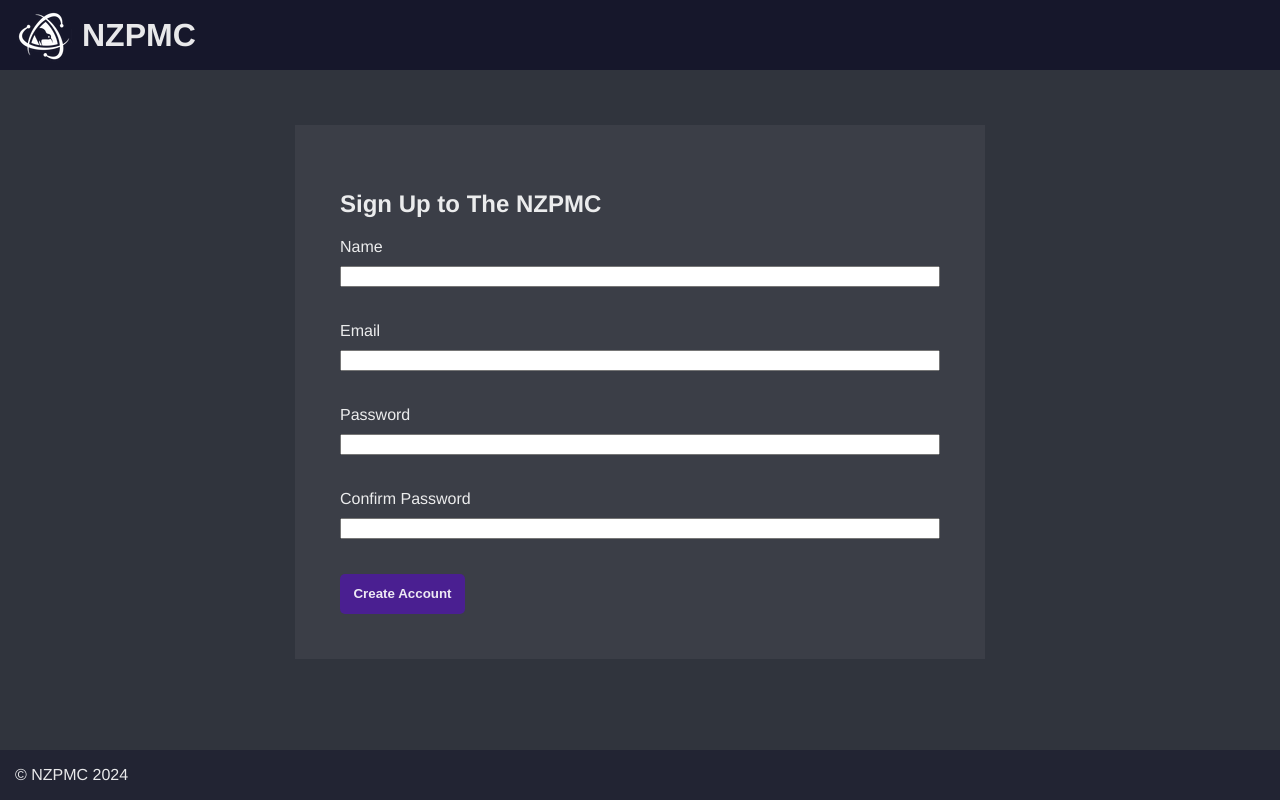
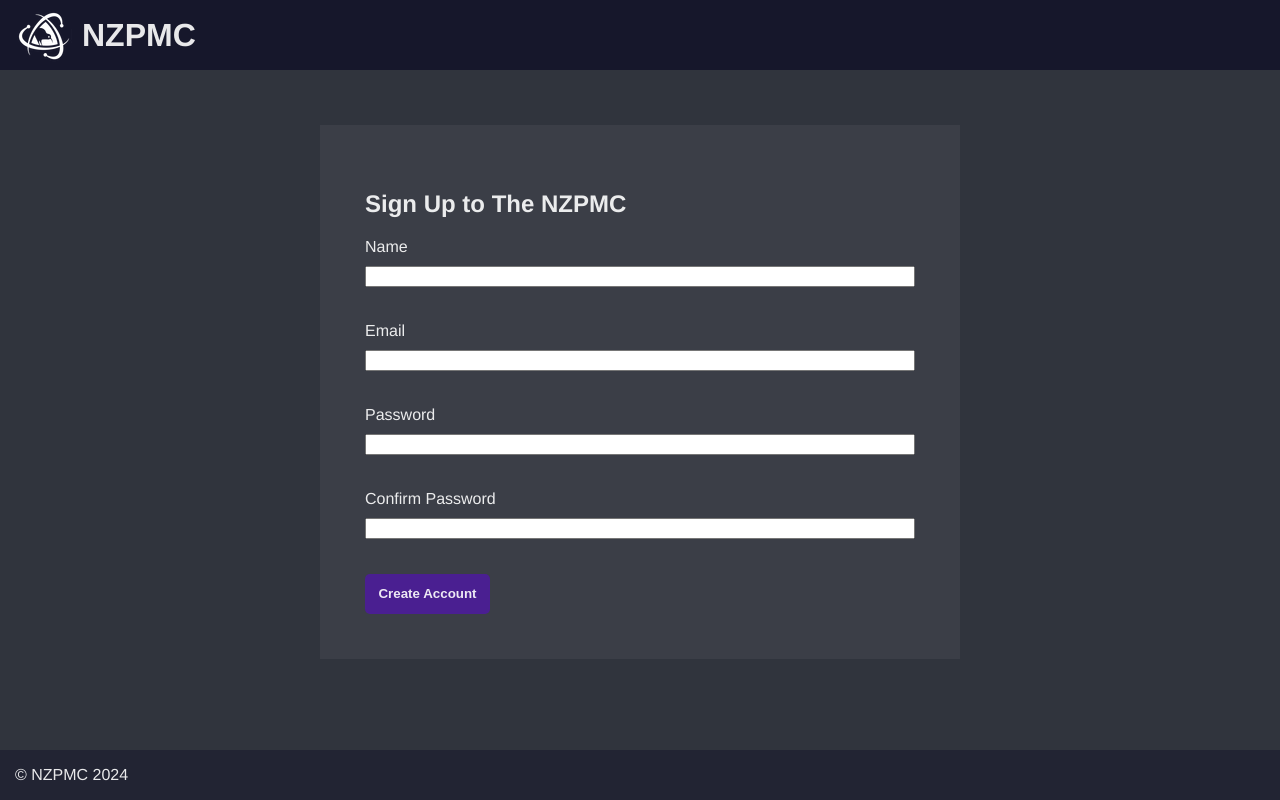
Before and after one commit to RLee64/mini-registration-platform, a React (Vite) app in the folder frontend/: page /sign-up in a window 1280 px wide. Built offline with nearby package versions, Linux system fonts and the light colour scheme.

Commit message:
Minor Style Change
very tiny adjustments of some width & margins

```diff
--- a/frontend/src/components/ErrorMessage.jsx
+++ b/frontend/src/components/ErrorMessage.jsx
@@ -4,7 +4,8 @@ const ErrorMessage = ({message}) => {
     padding: 10,
     borderRadius: 10,
     boxSizing: "border-box",
-    width: "100%"
+    width: "100%",
+    marginBottom: 30
   };
 
   return message ? <p style={errorStyling}>{message}</p> : null;
--- a/frontend/src/styles/index.css
+++ b/frontend/src/styles/index.css
@@ -42,7 +42,7 @@ ul {
 
 .form-box {
     width: 80%;
-    max-width: 600px;
+    max-width: 550px;
     margin: 40px auto 0 auto;
     background-color: rgba(255, 255, 255, 0.05);
     padding: 45px;
```
